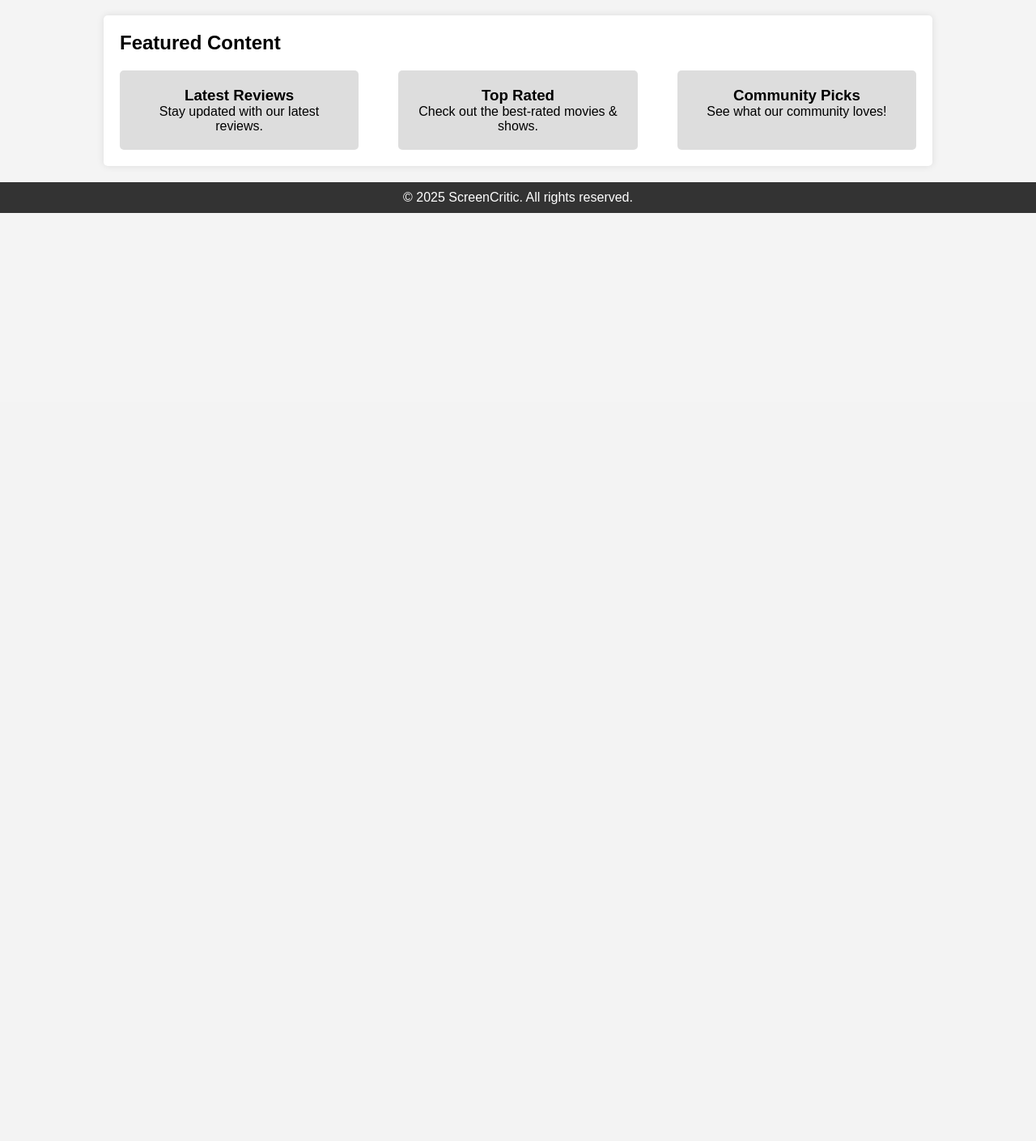
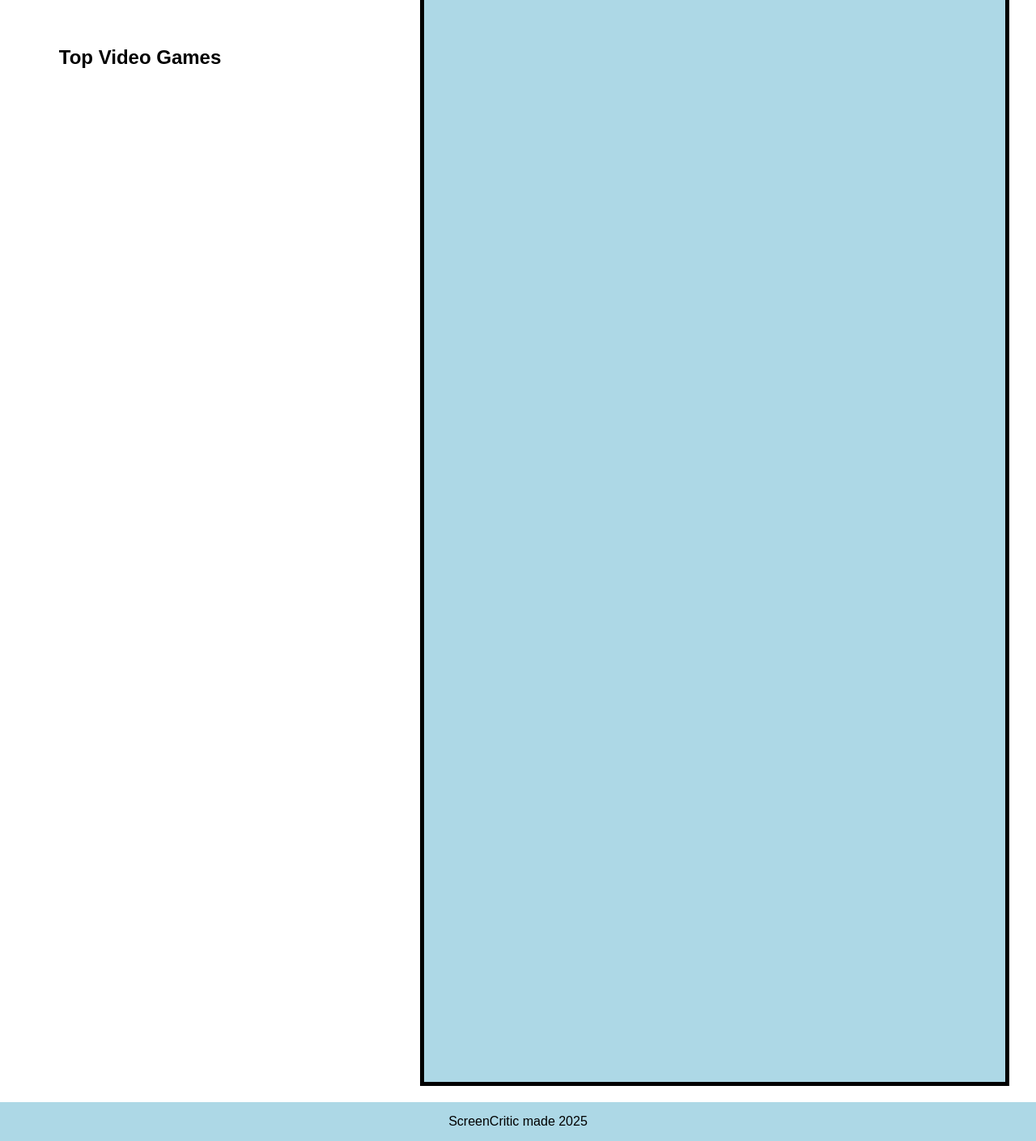
Before and after one commit to MAkther05/WAD2_TEAM5A_PROJECT, a Django app: page / in a window 1280 px wide. Shown: the part 303-1712 px from the top of the page at 81% size. Before the commit the page ends 566 px from the top, so only its background shows below. Run offline with Django 3.2, Linux system fonts and the light colour scheme; data that the repository does not hold is empty.

Commit message:
Commiting to merge from main

```diff
--- a/ScreenCritic/views.py
+++ b/ScreenCritic/views.py
@@ -4,9 +4,31 @@ from django.db.models import Count, Avg
 from django.contrib.auth.decorators import login_required
 from .models import UserProfile, Review, Media, Genre, UserFavouriteGenre, ReviewLike
 from .forms import ProfileEditForm
+from django.utils.timezone import now
 
 def home(request):
-    return render(request, 'ScreenCritic/index.html')
+
+    upcoming_media = Media.objects.filter(release_date__gt=now()).annotate(
+        avg_rating=Avg('review__rating')).order_by('-avg_rating')[:5]
+
+    trending_movies = Media.objects.filter(type='Movie').annotate(
+        avg_rating=Avg('review__rating')).order_by('-avg_rating')[:20]
+
+    trending_shows = Media.objects.filter(type='TV Show', slug__isnull=False, slug__gt='').annotate(
+        avg_rating=Avg('review__rating')).order_by('-avg_rating')[:20]
+
+    trending_games = Media.objects.filter(type='Game').annotate(
+        avg_rating=Avg('review__rating')).order_by('-avg_rating')[:20]
+
+    context = {
+        'trending_movies': trending_movies,
+        'trending_shows': trending_shows,
+        'trending_games': trending_games,
+        'upcoming_media': upcoming_media,
+
+    }
+
+    return render(request, 'ScreenCritic/index.html', context)
 
 def movie_list(request):
     movies = Media.objects.filter(type='Movie').order_by('-release_date')
--- /dev/null
+++ b/static/css/index.css
@@ -0,0 +1,82 @@
+.page-container {
+    display: flex;  /* Enables flexbox layout */
+    justify-content: space-between; /* Adds spacing between sections */
+    align-items: flex-start; /* Aligns items to the top */
+    max-width: 98%;
+    margin: auto;
+    padding: 20px;
+
+}
+
+/* Left Section */
+
+.left-section{
+    display: flex;
+    flex-direction: column;
+    width: 70%;
+    flex-basis: 40%;
+    flex-shrink: 0;
+    margin-top: 40px;
+}
+
+.media-section {
+    margin-top: 40px;
+    margin-left: 40px;
+    margin-right: 40px;
+}
+
+.media-scroll {
+    display: flex;
+    overflow-x: auto;
+    white-space: nowrap;
+    padding: 10px;
+}
+
+.media-item {
+    text-align: center;
+    margin-right: 15px;
+    flex: 0 0 auto;
+    flex-direction: column;
+    display: block;
+    width: 180px;
+}
+
+.media-item img {
+    width: 180px; /* Adjust .media-item p when this is changed */
+    height: 270px;
+    object-fit: cover;
+    border-radius: 5px;
+}
+
+.media-item a {
+    text-decoration: none;
+    color: black;
+}
+
+.media-item p {
+    max-width: 180px; /* Keep text width equal to image */
+    overflow: hidden;
+    word-break: break-word;
+    text-align: center;
+    margin-top: 5px;
+}
+
+
+/* Upcoming Shows */
+
+.right-section {
+    margin-top: 40px;
+    width: 28%;
+    border-style: solid;
+    border-width: 5px;
+    min-height: 1500px;
+    flex: 1;
+    min-width: 400px;
+    background-color: #ADD8E6;
+
+}
+
+.upcoming-section {
+
+    /* min-width: 200px; */
+}
--- a/templates/ScreenCritic/index.html
+++ b/templates/ScreenCritic/index.html
@@ -1,111 +1,86 @@
-<!DOCTYPE html>
-<html lang="en">
-<head>
-    <meta charset="UTF-8">
-    <meta name="viewport" content="width=device-width, initial-scale=1.0">
-    <title>ScreenCritic - Home</title>
-    <link rel="stylesheet" href="/static/css/styles.css">
-    <style>
-        body {
-            font-family: Arial, sans-serif;
-            margin: 0;
-            padding: 0;
-            background-color: #f4f4f4;
-        }
-        header {
-            background-color: #333;
-            color: white;
-            padding: 15px;
-            text-align: center;
-            font-size: 24px;
-        }
-        nav {
-            display: flex;
-            justify-content: center;
-            background-color: #444;
-            padding: 10px;
-        }
-        nav a {
-            color: white;
-            text-decoration: none;
-            margin: 0 15px;
-            font-size: 18px;
-        }
-        .hero {
-            text-align: center;
-            padding: 50px;
-            background: url('/static/images/banner.jpg') no-repeat center center/cover;
-            color: white;
-            font-size: 30px;
-        }
-        .container {
-            width: 80%;
-            margin: 20px auto;
-            background: white;
-            padding: 20px;
-            border-radius: 5px;
-            box-shadow: 0 0 10px rgba(0,0,0,0.1);
-        }
-        .features {
-            display: flex;
-            justify-content: space-between;
-            margin-top: 20px;
-        }
-        .feature-box {
-            width: 30%;
-            padding: 20px;
-            background: #ddd;
-            text-align: center;
-            border-radius: 5px;
-        }
-        footer {
-            background-color: #333;
-            color: white;
-            text-align: center;
-            padding: 10px;
-            position: relative;
-            bottom: 0;
-            width: 100%;
-        }
-    </style>
-</head>
-<body>
+{% extends "ScreenCritic/base.html" %}
+{% load static %}
 
-    <header>ScreenCritic</header>
+{% load custom_filters %}
 
-    <nav>
-        <a href="#">Home</a>
-        <a href="#">Reviews</a>
-        <a href="#">About</a>
-        <a href="#">Contact</a>
-    </nav>
+{% block title_block %}
+<title>Home - ScreenCritic</title>
+<link rel="stylesheet" href="{% static 'css/index.css' %}">
+{% endblock %}
 
-    <div class="hero">
-        <h1>Discover the Best Movies & TV Shows</h1>
-        <p>Explore detailed reviews, ratings, and more!</p>
+
+{% block content %}
+
+<div class="page-container">
+
+<div class="left-section">
+ <!-- Top Movies -->
+ <div class="media-section">
+    <h2>Top Movies</h2>
+    <div class="media-scroll">
+        {% for media_item in trending_movies %}
+        <div class="media-item">
+            <a href="{% url media_item.type|route_name slug=media_item.slug %}">
+                <img src="{{ media_item.cover_image }}" alt="{{ media_item.title }}">
+                <p class="media_title">{{ media_item.title }}</p>
+            </a>
+        </div>
+        {% endfor %}
     </div>
+</div>
 
-    <div class="container">
-        <h2>Featured Content</h2>
-        <div class="features">
-            <div class="feature-box">
-                <h3>Latest Reviews</h3>
-                <p>Stay updated with our latest reviews.</p>
+ <!-- Top TV Shows -->
+ <div class="media-section">
+    <h2>Top TV Shows</h2>
+    <div class="media-scroll">
+        {% for media_item in trending_shows %}
+        <div class="media-item">
+            <a href="{% url media_item.type|route_name slug=media_item.slug %}">
+                <img src="{{ media_item.cover_image }}" alt="{{ media_item.title }}">
+                <p class="media_title">{{ media_item.title }}</p>
+            </a>
+        </div>
+        {% endfor %}
+    </div>
+</div>
+
+ <!-- Top Movies -->
+ <div class="media-section">
+    <h2>Top Video Games</h2>
+    <div class="media-scroll">
+        {% for media_item in trending_games %}
+        <div class="media-item">
+            <a href="{% url media_item.type|route_name slug=media_item.slug %}">
+                <img src="{{ media_item.cover_image }}" alt="{{ media_item.title }}">
+                <p class="media_title">{{ media_item.title }}</p>
+            </a>
+        </div>
+        {% endfor %}
+    </div>
+</div>
+
+</div>
+
+<!-- Upcoming Releases -->
+<div class="right-section">
+    <div>
+        <h2>TESTING SECTION</h2>
+        <div class="media-scroll">
+            {% for media_item in upcoming_media %}
+            <div class="media-item">
+                <a href="{% url media_item.type|route_name slug=media_item.slug %}">
+                    <img src="{{ media_item.cover_image }}" alt="{{ media_item.title }}">
+                    <p class="media_title">{{ media_item.title }}</p>
+                </a>
             </div>
-            <div class="feature-box">
-                <h3>Top Rated</h3>
-                <p>Check out the best-rated movies & shows.</p>
-            </div>
-            <div class="feature-box">
-                <h3>Community Picks</h3>
-                <p>See what our community loves!</p>
-            </div>
+            {% endfor %}
         </div>
     </div>
+</div>
 
-    <footer>
-        <p>&copy; 2025 ScreenCritic. All rights reserved.</p>
-    </footer>
 
-</body>
-</html>
+
+</div>
+
+
+{% endblock %}
```
